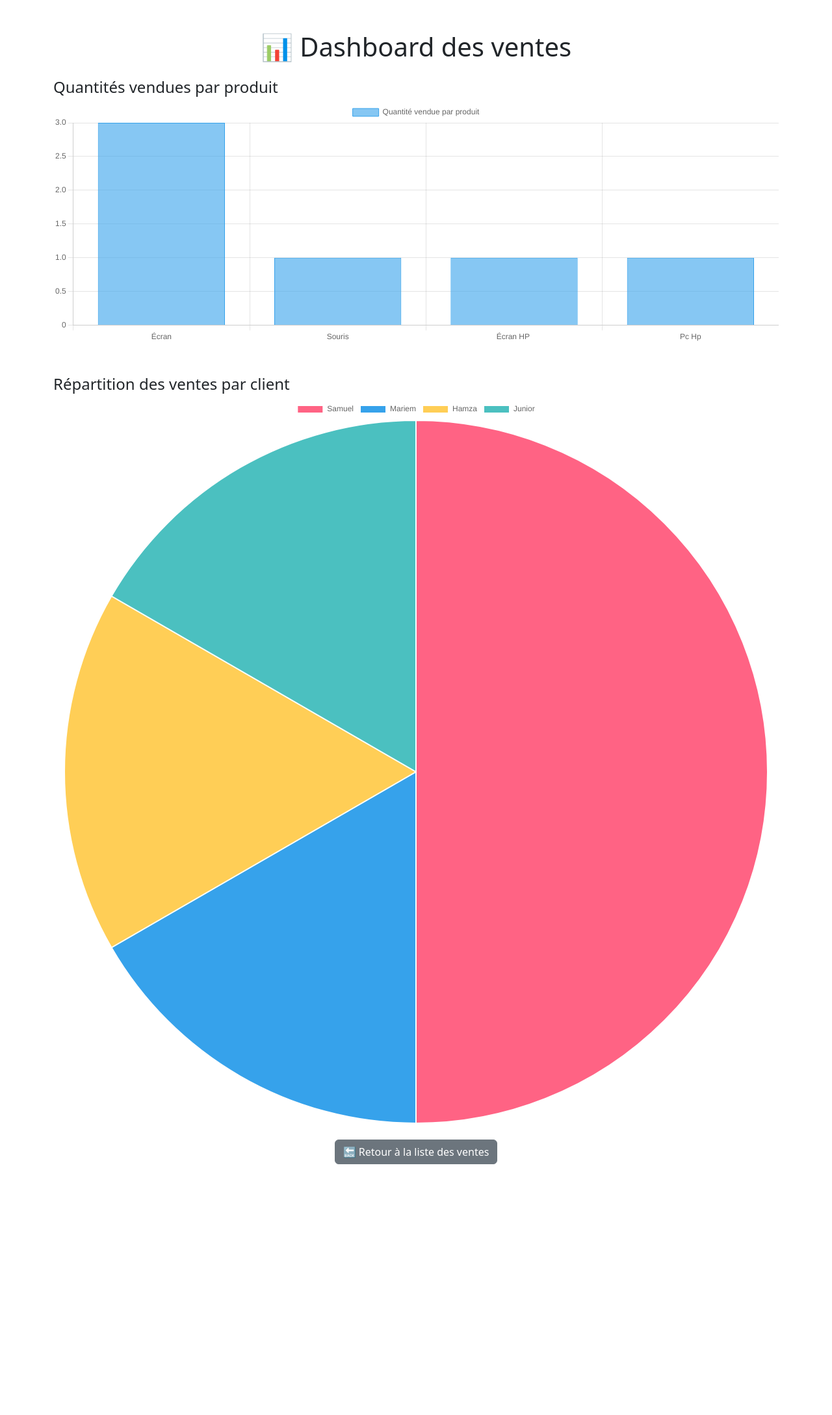
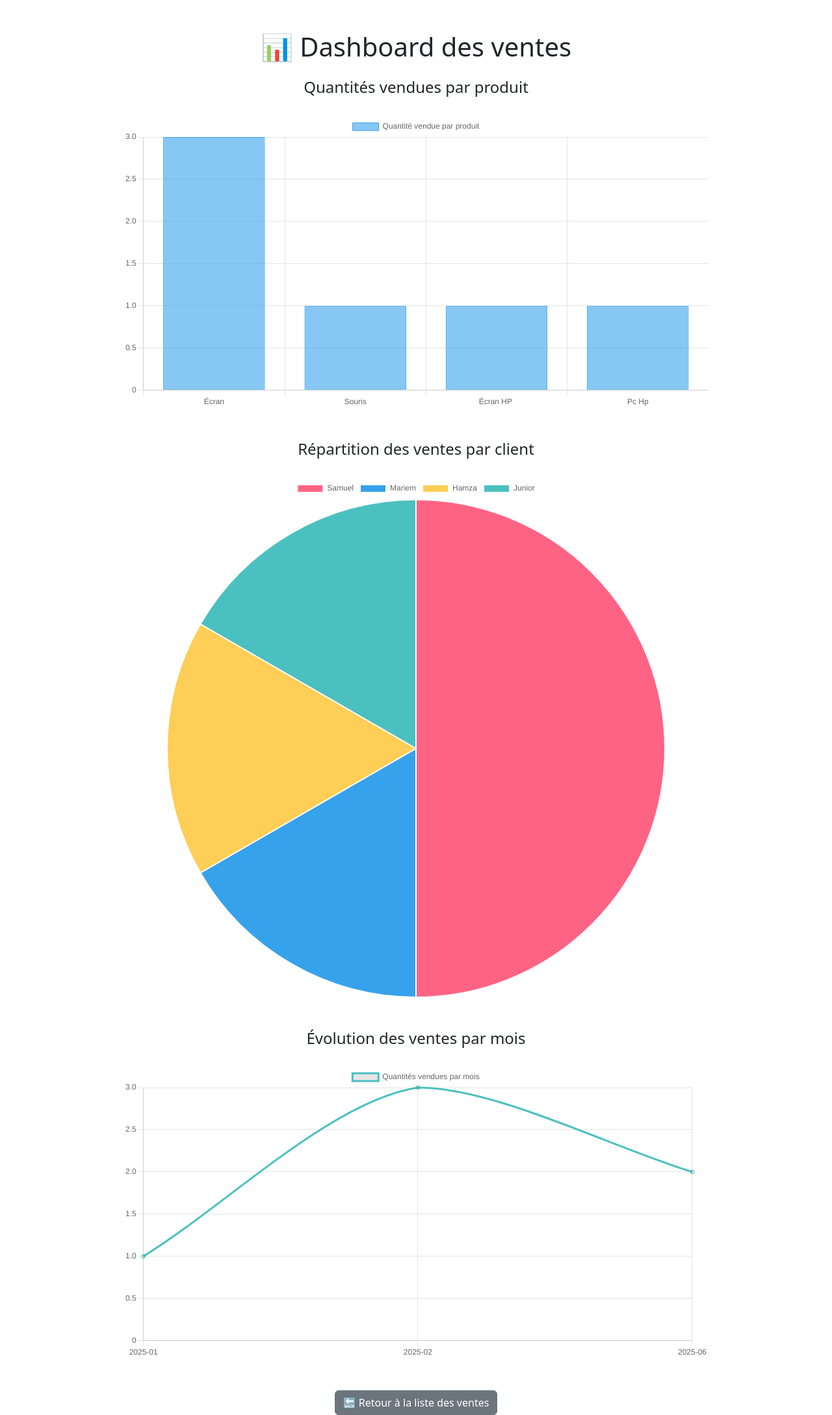
Before and after one commit to HanouneCamara/vente_dashboard, a Flask app: page /dashboard in a window 1280 px wide. Shown: the whole page at 65% size. Before the commit the page ends 1792 px from the top, so only its background shows below. Run offline with Flask 3, Linux system fonts and the light colour scheme; data comes from the database, SQL or seed files in the repository; both versions use the stored data as it was after the commit.

Commit message:
taillegraph

```diff
--- a/app.py
+++ b/app.py
@@ -3,6 +3,8 @@ import sqlite3
 from xhtml2pdf import pisa
 from io import BytesIO
 import openpyxl
+from datetime import datetime
+
 
 app = Flask(__name__)
 
@@ -156,7 +158,19 @@ def dashboard():
     labels_clients = list(client_totaux.keys())
     quantites_clients = list(client_totaux.values())
 
-    return render_template('dashboard.html', labels=labels_produits, quantites=quantites_produits, labels_clients=labels_clients, quantites_clients=quantites_clients)
+    # Évolution par mois
+    ventes_par_mois = {}
+
+    for vente in ventes:
+        date_obj = datetime.strptime(vente['date'], '%Y-%m-%d')
+        mois = date_obj.strftime('%Y-%m')
+
+        ventes_par_mois[mois] = ventes_par_mois.get(mois, 0) + vente['quantite']
+
+        labels_mois = sorted(ventes_par_mois.keys())
+        quantites_mois = [ventes_par_mois[mois] for mois in labels_mois]
+
+    return render_template('dashboard.html', labels=labels_produits, quantites=quantites_produits, labels_clients=labels_clients, quantites_clients=quantites_clients, labels_mois=labels_mois, quantites_mois=quantites_mois)
 
 
 if __name__ == '__main__':
--- a/templates/dashboard.html
+++ b/templates/dashboard.html
@@ -3,8 +3,24 @@
 <head>
     <meta charset="UTF-8">
     <title>Dashboard des ventes</title>
+
+    <!-- Chart.js -->
     <script src="https://cdn.jsdelivr.net/npm/chart.js"></script>
+
+    <!-- Bootstrap -->
     <link href="https://cdn.jsdelivr.net/npm/bootstrap@5.3.0/dist/css/bootstrap.min.css" rel="stylesheet">
+
+    <!-- Styles personnalisés -->
+    <style>
+        .graph-canvas {
+            max-width: 900px;
+            max-height: 800px;
+            width: 100%;
+            height: auto;
+            margin: 30px auto;
+            display: block;
+        }
+    </style>
 </head>
 <body>
 
@@ -12,20 +28,26 @@
         <h1 class="text-center mb-4">📊 Dashboard des ventes</h1>
 
         <!-- Histogramme produits -->
-        <h4>Quantités vendues par produit</h4>
-        <canvas id="ventesChart" height="100"></canvas>
+        <h4 class="text-center">Quantités vendues par produit</h4>
+        <canvas id="ventesChart" class="graph-canvas"></canvas>
 
         <!-- Camembert clients -->
-        <h4 class="mt-5">Répartition des ventes par client</h4>
-        <canvas id="clientsChart" height="100"></canvas>
+        <h4 class="text-center mt-5">Répartition des ventes par client</h4>
+        <canvas id="clientsChart" class="graph-canvas"></canvas>
 
-        <div class="mt-4 text-center">
+        <!-- Évolution des ventes -->
+        <h4 class="text-center mt-5">Évolution des ventes par mois</h4>
+        <canvas id="tempsChart" class="graph-canvas"></canvas>
+
+        <!-- Bouton retour -->
+        <div class="mt-5 text-center">
             <a href="{{ url_for('index') }}" class="btn btn-secondary">🔙 Retour à la liste des ventes</a>
         </div>
     </div>
 
+    <!-- Scripts des graphiques -->
     <script>
-        // Histogramme produit
+        // Histogramme produits
         const ctx1 = document.getElementById('ventesChart').getContext('2d');
         const ventesChart = new Chart(ctx1, {
             type: 'bar',
@@ -45,7 +67,7 @@
             }
         });
 
-        // Camembert client
+        // Camembert clients
         const ctx2 = document.getElementById('clientsChart').getContext('2d');
         const clientsChart = new Chart(ctx2, {
             type: 'pie',
@@ -56,7 +78,7 @@
                     data: {{ quantites_clients | safe }},
                     backgroundColor: [
                         '#FF6384', '#36A2EB', '#FFCE56', '#4BC0C0', '#9966FF',
-                        '#FF9F40', '#FF6384', '#36A2EB', '#FFCE56'
+                        '#FF9F40', '#8B5CF6', '#F43F5E', '#14B8A6'
                     ]
                 }]
             },
@@ -64,6 +86,28 @@
                 responsive: true
             }
         });
+
+        // Courbe temporelle
+        const ctx3 = document.getElementById('tempsChart').getContext('2d');
+        const tempsChart = new Chart(ctx3, {
+            type: 'line',
+            data: {
+                labels: {{ labels_mois | safe }},
+                datasets: [{
+                    label: 'Quantités vendues par mois',
+                    data: {{ quantites_mois | safe }},
+                    fill: false,
+                    borderColor: 'rgb(75, 192, 192)',
+                    tension: 0.3
+                }]
+            },
+            options: {
+                responsive: true,
+                scales: {
+                    y: { beginAtZero: true }
+                }
+            }
+        });
     </script>
 
 </body>
```
Also changed, not shown: db/ventes.db.
